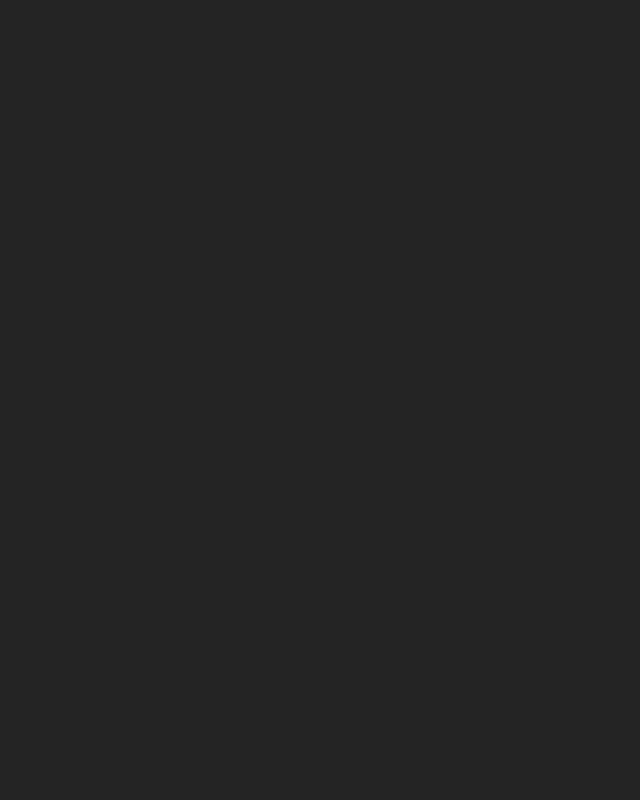
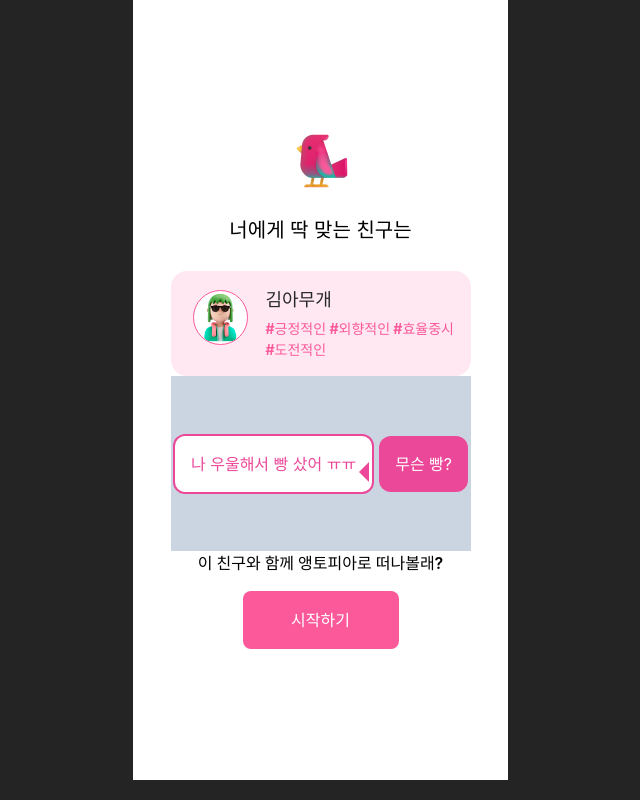
Before and after one commit to norunaru/aingle, a React (Vite) app in the folder aingle-front/: page /result in a window 1280 px wide. Shown: the whole page, without its empty margins (327-967 px from the left). Built offline with nearby package versions, Linux system fonts and the light colour scheme; a web font is replaced by a local one.

Commit message:
[FEAT] 결과 페이지 구현 (채팅 부분 미구현)

```diff
--- a/aingle-front/src/pages/onboarding/OnboardingLoading.tsx
+++ b/aingle-front/src/pages/onboarding/OnboardingLoading.tsx
@@ -13,8 +13,17 @@ const OnboardingLoading = () => {
 
   const getResult = async () => {
     try {
-      //   navigate("/result");
-      console.log("2초 뒤임");
+      // 1. axios 설문 결과 담아서 요청 보내야함
+
+      // 2. 받은 결과 담아서 localstorage에 담기
+
+      // 3. 설문 결과 지우기
+      localStorage.removeItem("1");
+      localStorage.removeItem("2");
+      localStorage.removeItem("3");
+      localStorage.removeItem("4");
+
+      navigate("/result");
     } catch (error) {
       console.error("오류 발생:", error);
     }
--- /dev/null
+++ b/aingle-front/src/pages/onboarding/OnboardingResult.tsx
@@ -0,0 +1,75 @@
+import bird from "../../assets/icons/Bird.png";
+import porfile from "../../assets/images/sampleProfile.png";
+import { useNavigate } from "react-router-dom";
+
+const OnboardingResult = () => {
+  const navigate = useNavigate();
+  const start = async () => {
+    try {
+      // axios 팔로우 하기 요청
+
+      navigate("/home");
+    } catch (error) {
+      console.error("오류 발생:", error);
+    }
+  };
+  return (
+    <div className="bg-white h-full w-full px-[16px] py-[34px] flex flex-col  items-center">
+      <div className="flex flex-col items-center flex-1 justify-center">
+        <div className="flex items-center justify-center flex-col h-full">
+          <img src={bird} className="w-[60px] h-[60px] mb-6" />
+          <div className="mb-[26px]">
+            <span className="font-hakgyo font-bold text-[20px] text-black ">
+              너에게 딱 맞는 친구는
+            </span>
+          </div>
+          <div className="bg-[#ffe8f1] w-[300px] h-[105px] flex rounded-2xl px-4">
+            <div className="w-1/4 flex justify-center pt-[19px]">
+              <div className="border-[1.5px] bg-white border-main-color rounded-full w-[55px] h-[55px] overflow-hidden">
+                <img
+                  src={porfile}
+                  alt="이미지 설명"
+                  className="w-full h-full object-cover"
+                />
+              </div>
+            </div>
+            <div className="w-3/4">
+              <div className="h-2/5 text-[18px] pl-3 font-extrabold flex items-end">
+                김아무개
+              </div>
+              <div className="h-3/5 font-bold text-main-color text-[14px] flex pt-[5px] pl-3">
+                #긍정적인 #외향적인 #효율중시 #도전적인
+              </div>
+            </div>
+          </div>
+
+          <div className="bg-slate-300 h-[175px] w-full flex flex-row items-center justify-around">
+            {/* 오른쪽 대화창 */}
+            <div className="relative bg-white border-2 border-pink-500 text-pink-500 rounded-xl p-4">
+              나 우울해서 빵 샀어 ㅠㅠ
+              <div className="absolute right-[-20px] bottom-[10px] border-t-[10px] border-t-transparent border-l-[10px] border-l-pink-500 border-b-[10px] border-b-transparent bg-white"></div>
+            </div>
+
+            {/* 왼쪽 대화창 */}
+            <div className="relative bg-pink-500 text-white rounded-xl p-4">
+              무슨 빵?
+              <div className="absolute left-[-20px] bottom-[10px] border-t-[10px] border-t-transparent border-r-[10px] border-r-pink-500 border-b-[10px] border-b-transparent bg-white"></div>
+            </div>
+          </div>
+
+          <h1 className="mb-[16px] font-semibold text-black text-[16px]">
+            이 친구와 함께 앵토피아로 떠나볼래?
+          </h1>
+          <button
+            className="bg-main-color text-white font-semibold py-2 px-6 rounded-lg w-[156px] h-[58px]"
+            onClick={start}
+          >
+            시작하기
+          </button>
+        </div>
+      </div>
+    </div>
+  );
+};
+
+export default OnboardingResult;
--- a/aingle-front/src/routes/OnboardingPages.tsx
+++ b/aingle-front/src/routes/OnboardingPages.tsx
@@ -1,6 +1,7 @@
 import { Route, Routes } from "react-router-dom";
 import Onboarding from "../pages/onboarding/Onboarding";
 import OnboardingLoading from "../pages/onboarding/OnboardingLoading";
+import OnboardingResult from "../pages/onboarding/OnboardingResult";
 
 const OnboardingPages = () => {
   return (
@@ -8,6 +9,7 @@ const OnboardingPages = () => {
       <Routes>
         <Route path="/" element={<Onboarding />} />
         <Route path="/loading" element={<OnboardingLoading />} />
+        <Route path="/result" element={<OnboardingResult />} />
       </Routes>
     </div>
   );
```
Also changed, not shown: aingle-front/src/assets/images/sampleProfile.png (added).
